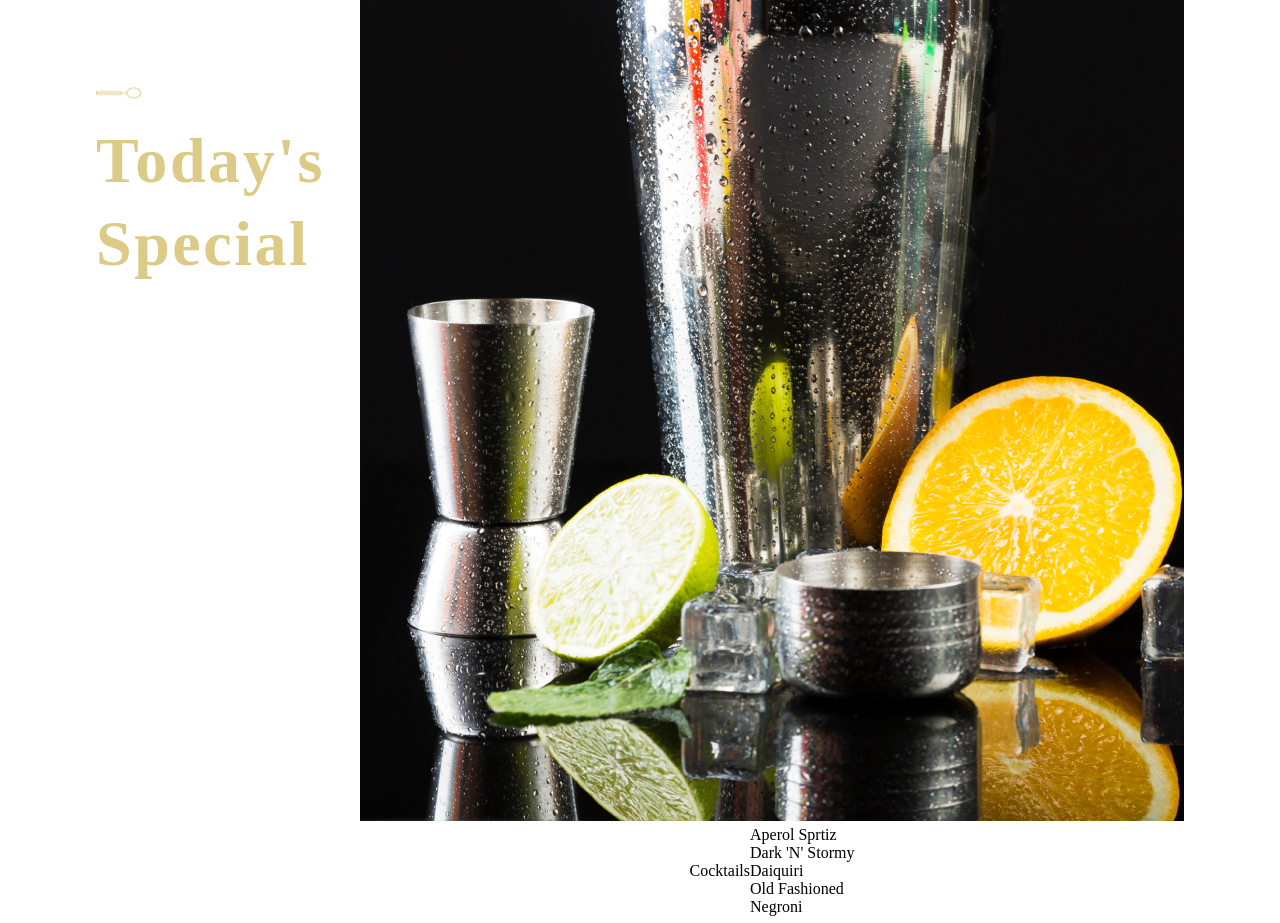
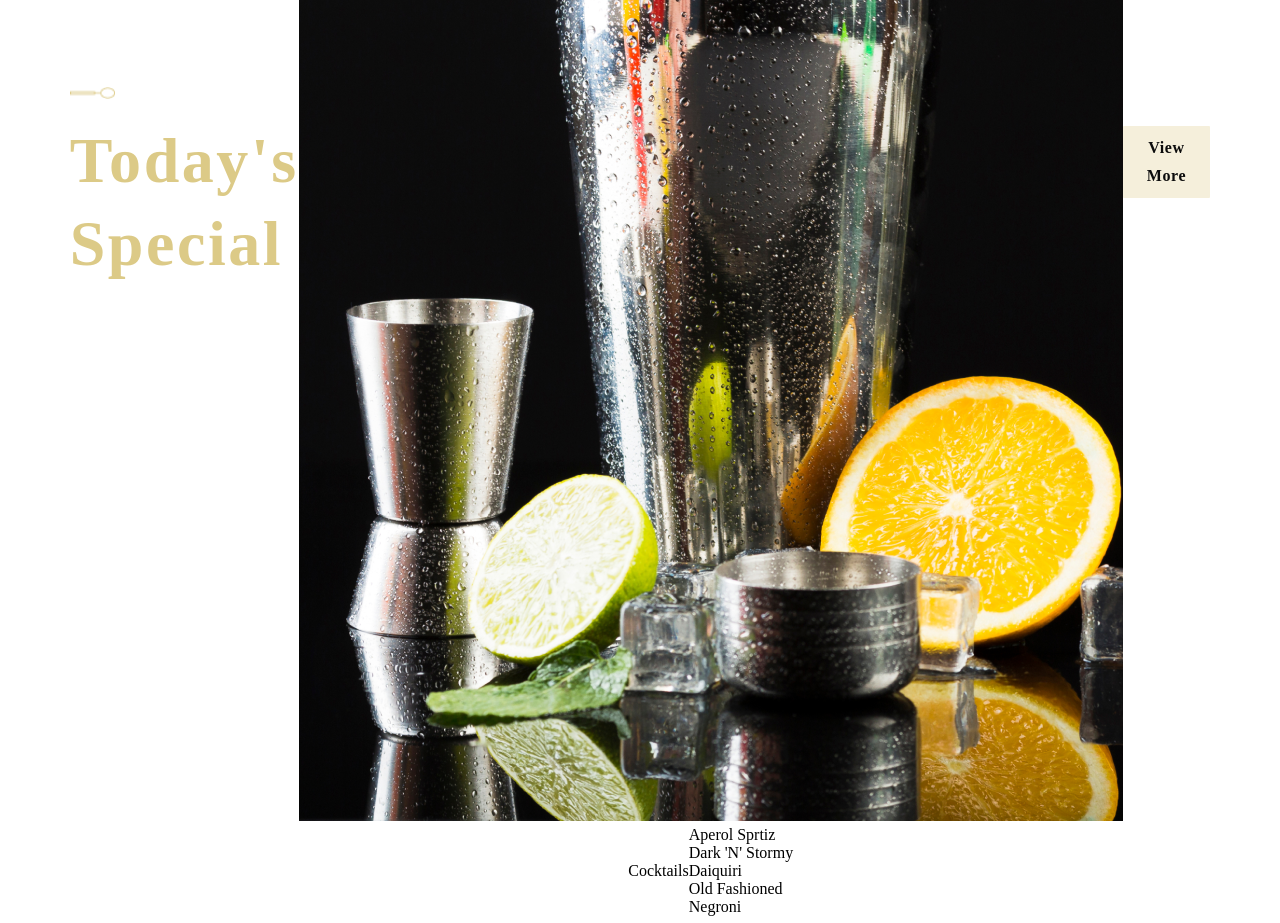
Before and after one commit to brosmar18/coffee-shop, a React (Create React App) app: page / in a window 1280 px wide. Shown: the part 2740-3663 px from the top of the page. Built offline with nearby package versions, Linux system fonts and the light colour scheme; a web font is replaced by a local one.

Commit message:
view more button added

```diff
--- a/src/container/Menu/Menu.jsx
+++ b/src/container/Menu/Menu.jsx
@@ -32,6 +32,9 @@ const Menu = () => {
                     </div>
                 </div>
             </div>
+            <div style={{ marginTop: 15}}>
+                <button type="button" className="custom__button">View More</button>
+            </div>
         </div>
     )
 }
```
